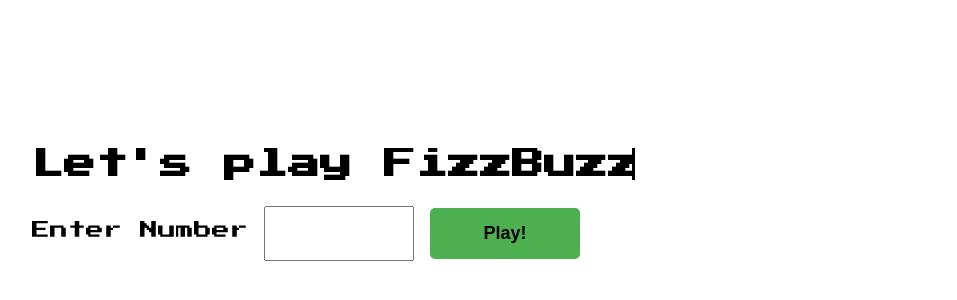
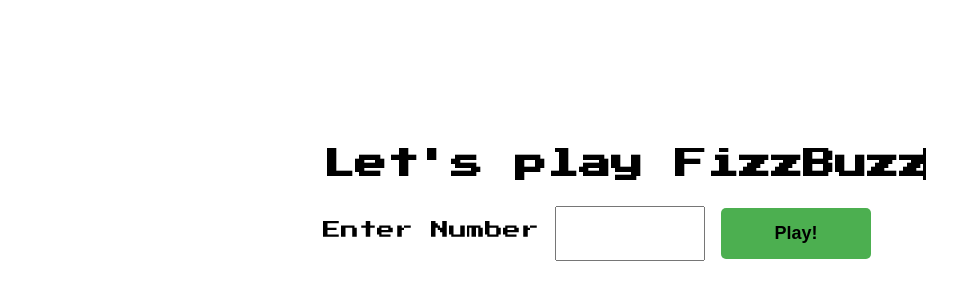
Before and after one commit to FransJoakim/Salt_demo_FizzBuzz_site, a website: page index.html in a window 1280 px wide. Shown: the part 1539-1839 px from the top of the page, without its empty margins (26-983 px from the left). Drawn offline with Linux system fonts and the light colour scheme.

Commit message:
css fix for fizz buzz

```diff
--- a/index.html
+++ b/index.html
@@ -80,7 +80,7 @@
                 </div>
             </div>
             <div class="container">
-                <form>
+                <form class="center">
                     <h2 class="typing-demo">Let's play FizzBuzz...</h2>
                     <label for="input-label" class="input-label">Enter Number</label>
                     <input type='text' id="input-fizzBuzz">
--- a/style.css
+++ b/style.css
@@ -89,6 +89,12 @@ html {
   .fizzbuzz-container {
     width: 40%;
     margin: 0 auto;
+    margin-bottom: 700px;
+  }
+  .center {
+    width: 50%;
+    margin: 0 auto;
+    margin-bottom: 40px;
   }
   .invisible {
     display: none;
@@ -118,3 +124,6 @@ html {
     width: 150px;
     font-size: 18px;
   }
+  #number {
+    font-size: 380px;
+  }
```
